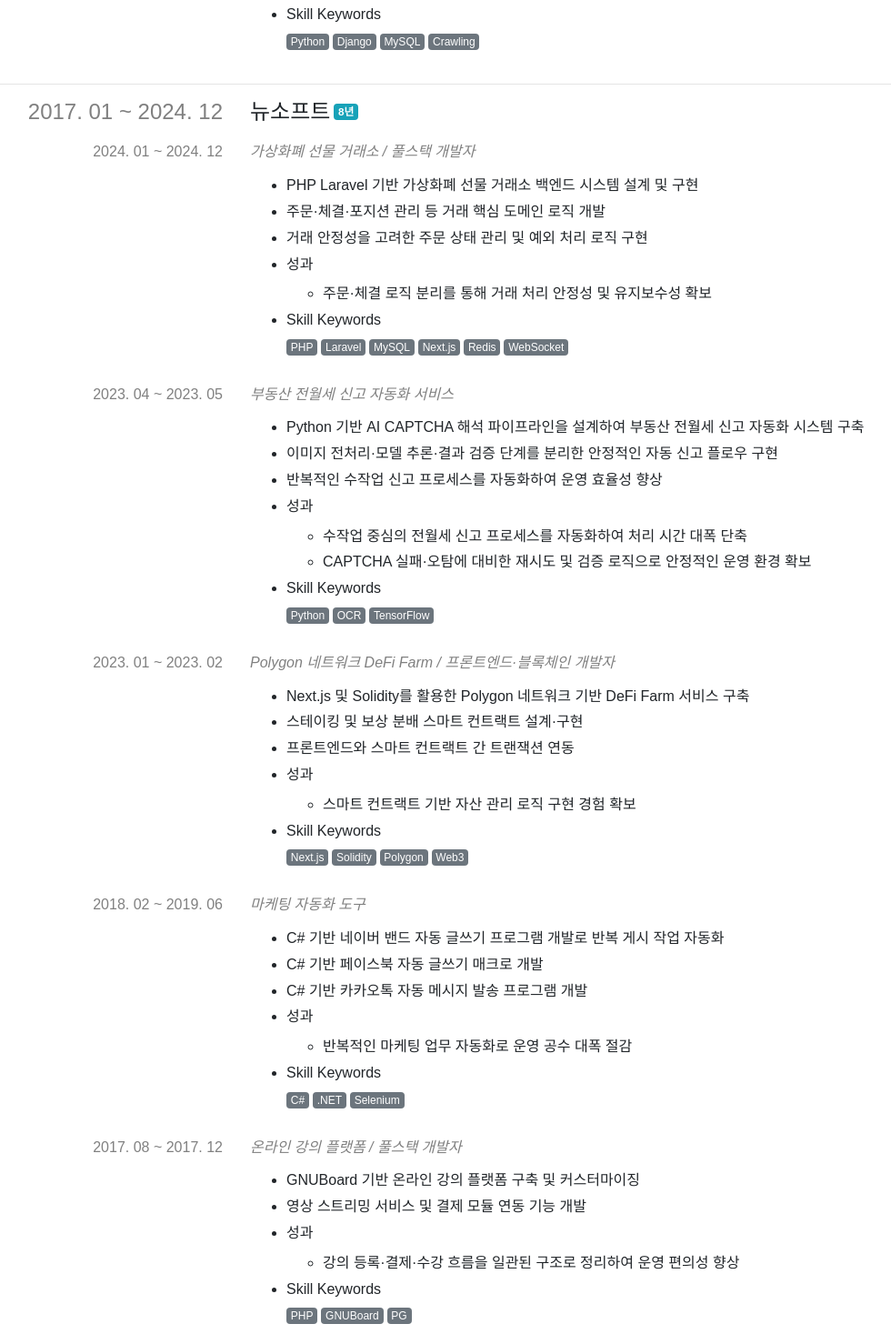
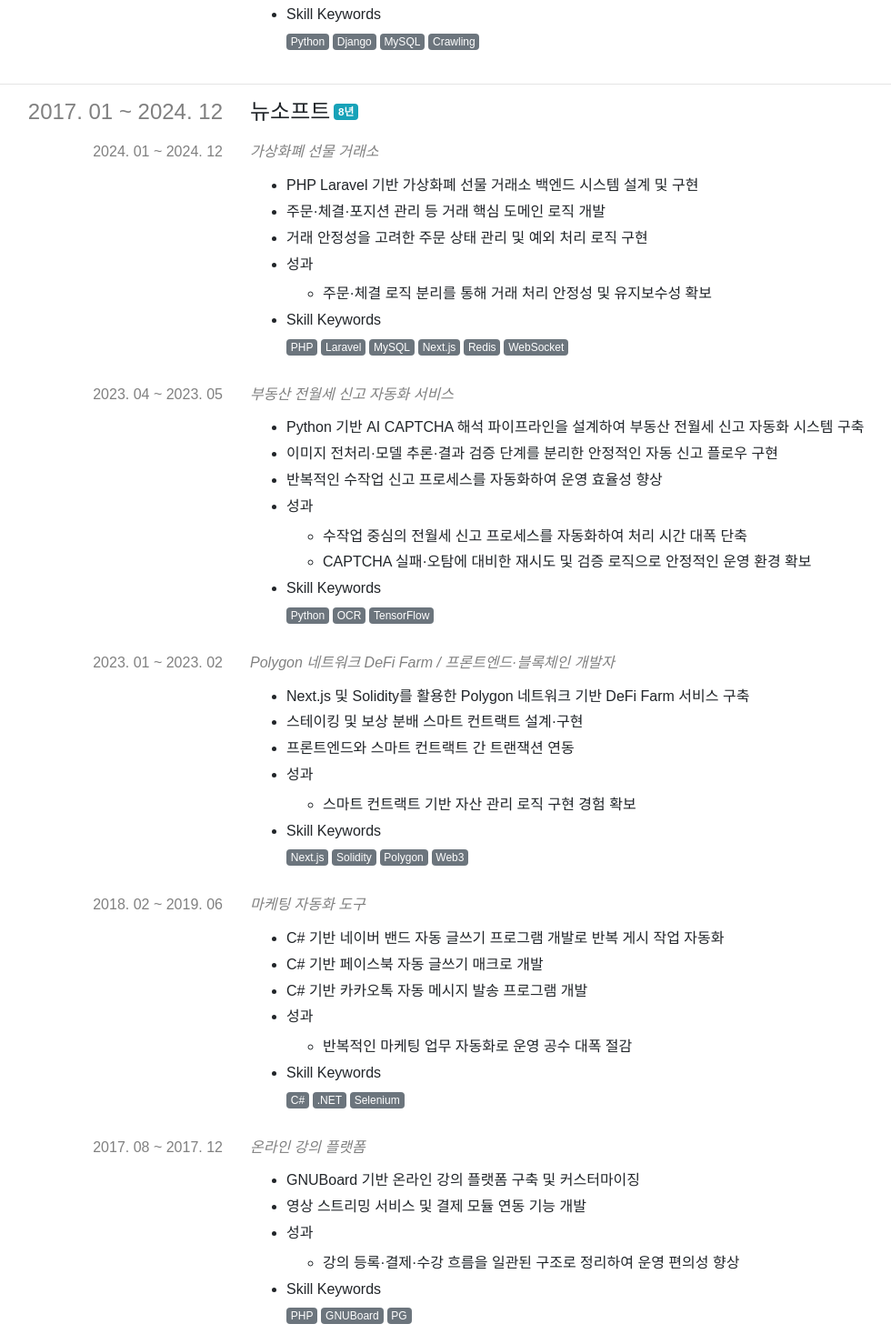
Before and after one commit to yuneast/resume, a Next.js app: page / in a window 1280 px wide. Shown: the part 3369-4836 px from the top of the page at 91% size, without its empty margins (95-1075 px from the left). Built offline with nearby package versions, Linux system fonts and the light colour scheme; a web font is replaced by a local one.

Commit message:
Update experience.ts

```diff
--- a/payload/experience.ts
+++ b/payload/experience.ts
@@ -165,7 +165,7 @@ const experience: IExperience.Payload = {
         },
 
         {
-          title: '가상화폐 선물 거래소 / 풀스택 개발자',
+          title: '가상화폐 선물 거래소',
           startedAt: '2024-01',
           endedAt: '2024-12',
           descriptions: [
@@ -207,7 +207,7 @@ const experience: IExperience.Payload = {
           skillKeywords: ['C#', '.NET', 'Selenium'],
         },
         {
-          title: '온라인 강의 플랫폼 / 풀스택 개발자',
+          title: '온라인 강의 플랫폼',
           startedAt: '2017-08',
           endedAt: '2017-12',
           descriptions: [
```
